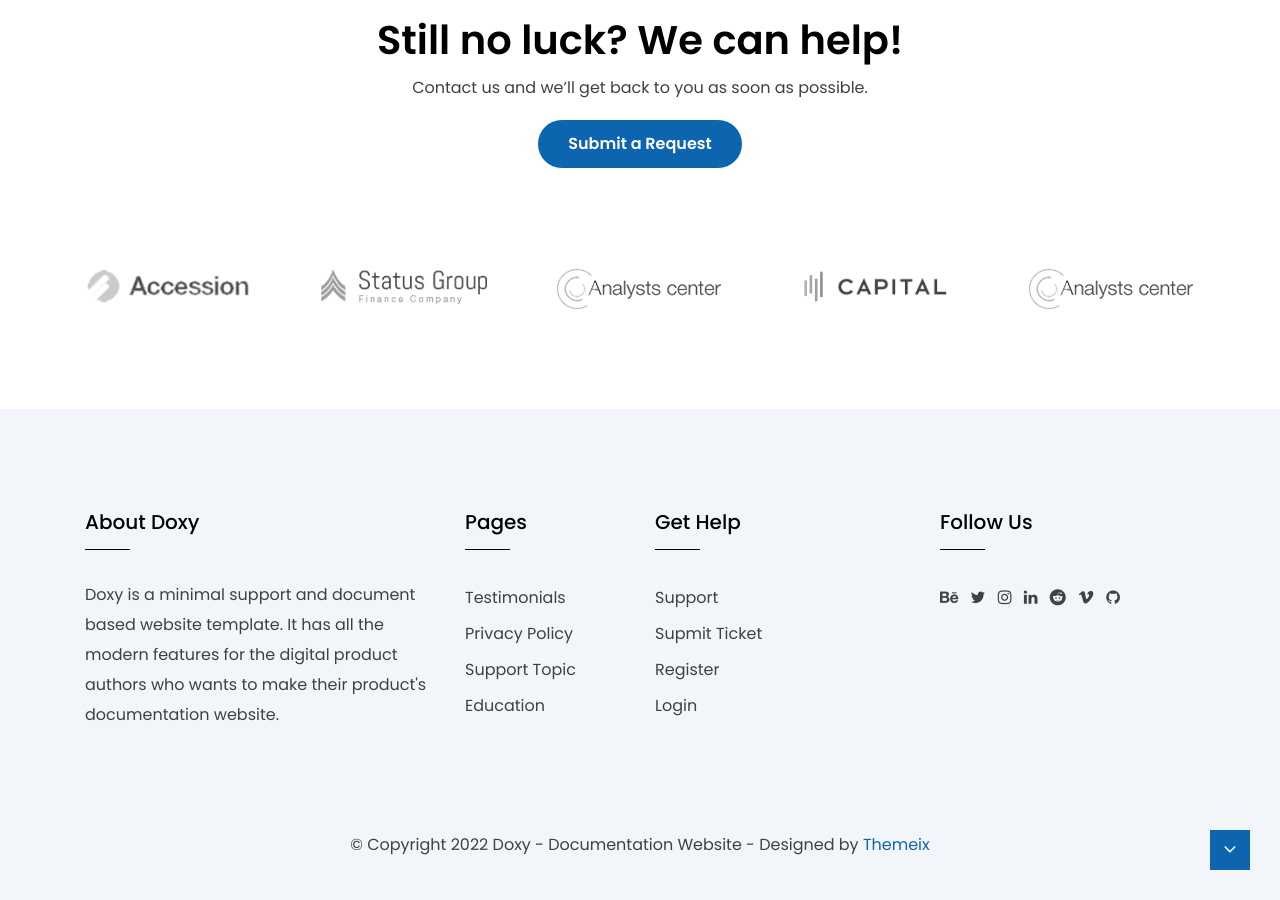
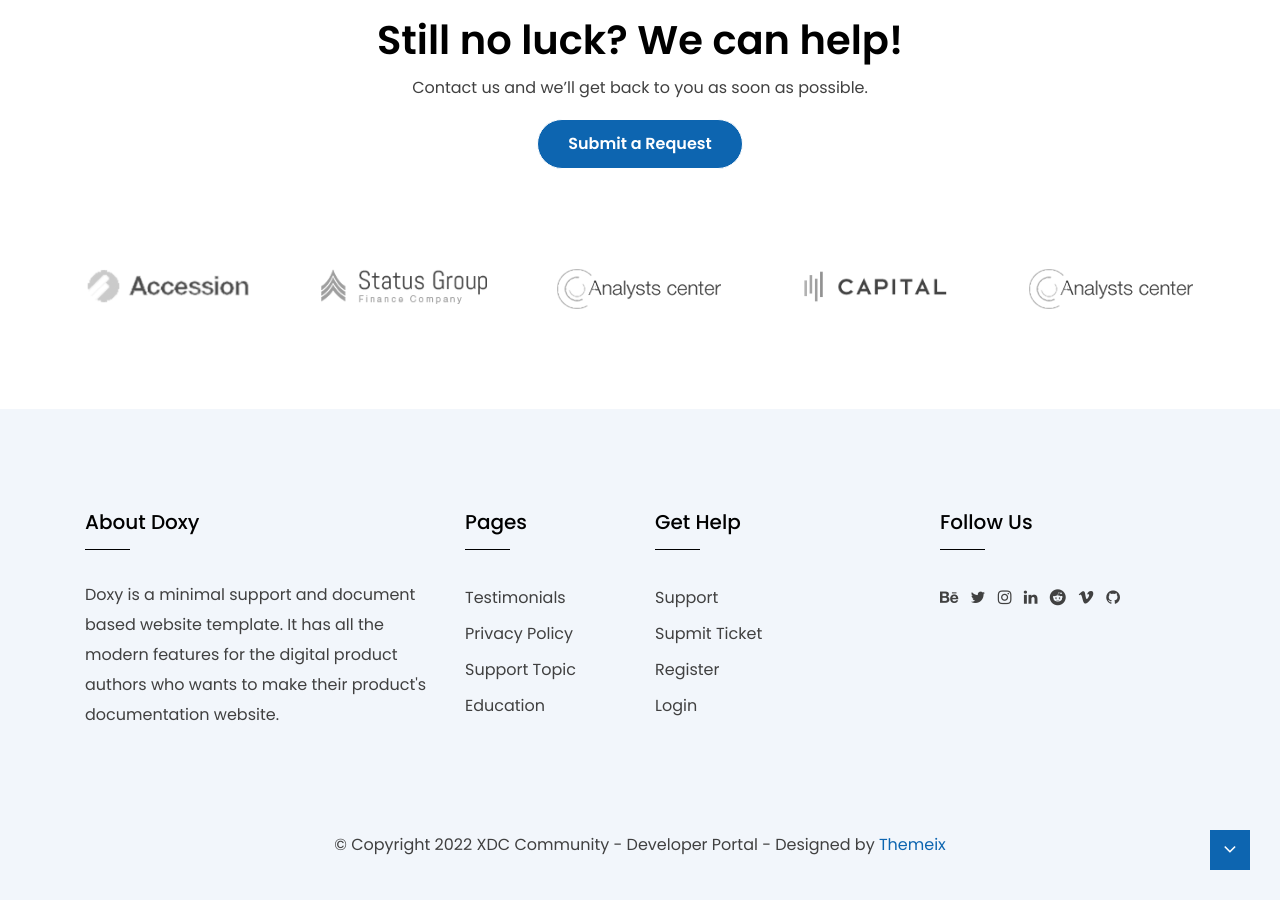
Before and after one commit to XDC-Community/XDC-Community.github.io, a Jekyll site: the page built from explore-topics.html, in a window 1280 px wide and 900 px high, scrolled down 2129 px. Built offline with Jekyll 4.4.1, drawn with Linux system fonts in a browser that asks for light colours; some of the changed lines change nothing that is shown.

Commit message:
Updating yml meta data

```diff
--- a/_config.yml
+++ b/_config.yml
@@ -8,12 +8,12 @@
 ####################################################
 
 # Site settings
-title: "Doxy - Documentation Website"
-email: "themeix@gmail.com"
-description: "Doxy is a responsive Jekyll template for your documentation or knowledgebase website"
-keywords: "jekyll, minimal jekyll, jekyll theme, responsive jekyll, seo friendly blog, super fast blog, responsive"
+title: "XDC Community - Developer Portal"
+email: "jon@coracle.us"
+description: "xdc.community is a decentralized, public, open source developer portal created and maintained by a global developer community"
+keywords: "xdc, xdc developer portal, xinfin, xdc documentation, xdc developer, xdc portal, xdc development"
 baseurl: "" # the subpath of your site, e.g. /blog
-url: "https://jekyll-doxy.netlify.app/"
+url: "https://xdc.community"
 cover_image: "https://themeix.com/wp-content/uploads/dooxy-responsive-html-template-preview.png" # Image will Display in Social Media When share the website
 facebook: "https://www.facebook.com"
 twitter: "https://www.twitter.com"
```
